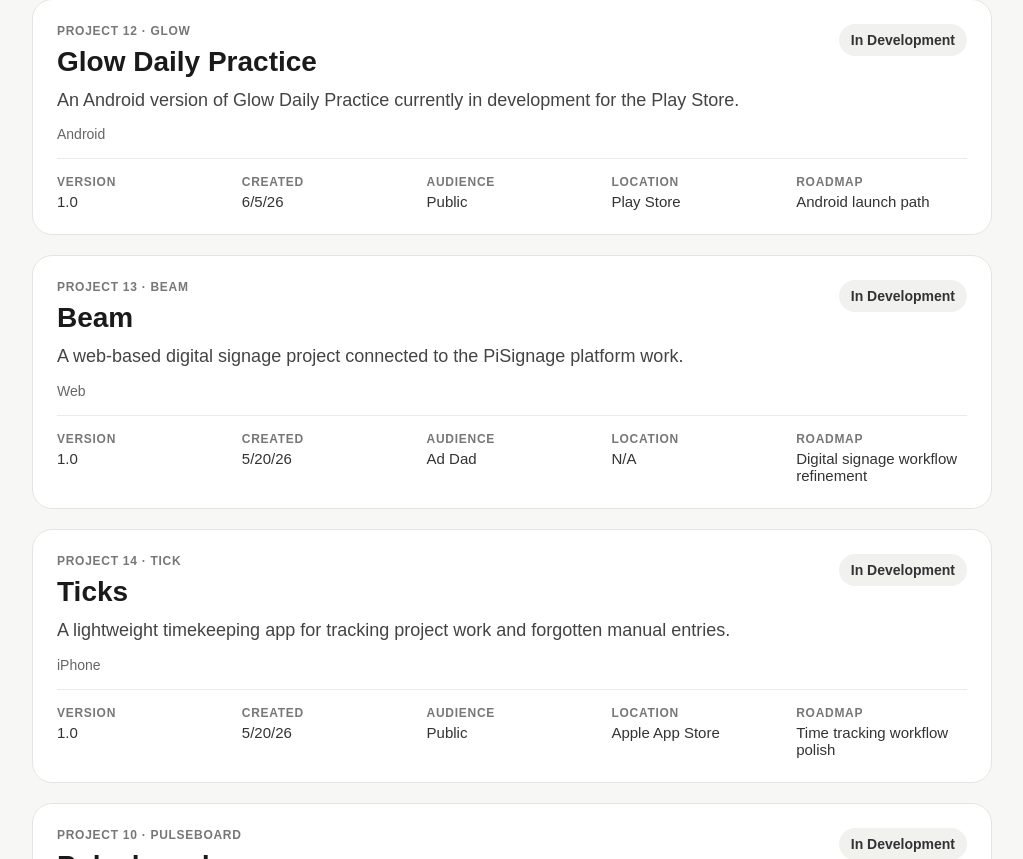
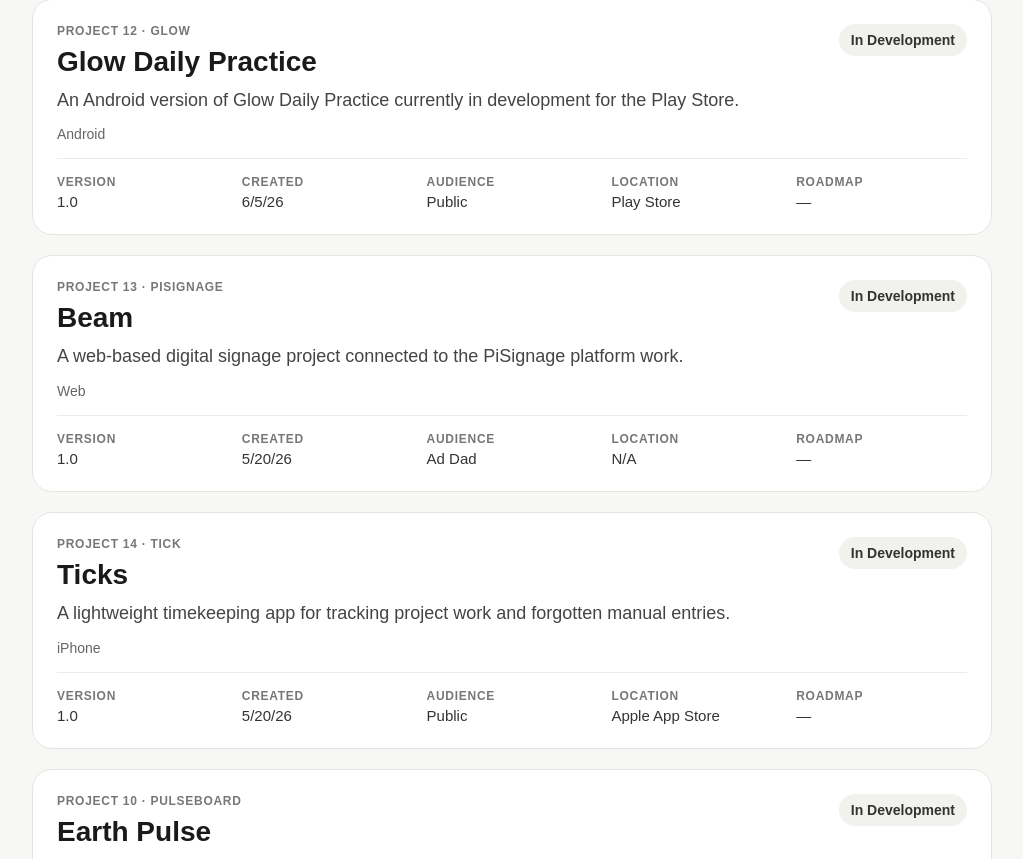
Before and after one commit to donnoel/apps-showcase, a Next.js app: page /apps in a window 1280 px wide. Shown: the part 541-1400 px from the top of the page, without its empty margins (128-1151 px from the left). Built offline with nearby package versions, Linux system fonts and the light colour scheme.

Commit message:
Refresh portfolio status data

```diff
--- a/data/apps.ts
+++ b/data/apps.ts
@@ -254,7 +254,7 @@ export const apps: AppEntry[] = [
     projectNumber: 10,
     projectName: "Pulseboard",
     slug: "pulseboard",
-    name: "Pulseboard",
+    name: "Earth Pulse",
     description: "A development-stage app exploring a living view of world events and signals.",
     platform: "iPhone / iPad",
     status: "In Development",
@@ -266,11 +266,11 @@ export const apps: AppEntry[] = [
     githubUrl: "https://github.com/donnoel/Pulseboard",
     githubPagesUrl: "https://donnoel.github.io/Pulseboard/",
     summary:
-      "Pulseboard is a map-first iPhone and iPad app for exploring live natural events from direct public feeds. It is aimed at turning constantly moving event data into something clearer, more structured, and easier to scan.",
+      "Earth Pulse is a map-first iPhone and iPad app for exploring live natural events from direct public feeds. It is aimed at turning constantly moving event data into something clearer, more structured, and easier to scan.",
     whatIBuilt:
       "This project is centered on a map-first experience for live natural-event exploration, with a product direction focused on readable signals, current event context, and a calmer presentation of fast-changing public data.",
     whatILearned:
-      "Pulseboard reflects an ongoing interest in signal versus noise: how to organize dynamic information so it feels useful instead of overwhelming.",
+      "Earth Pulse reflects an ongoing interest in signal versus noise: how to organize dynamic information so it feels useful instead of overwhelming.",
   },
   {
     projectNumber: 11,
@@ -286,6 +286,7 @@ export const apps: AppEntry[] = [
     createdOn: "6/5/26",
     roadmap: "Portfolio maintenance",
     githubUrl: "https://github.com/donnoel/apps-showcase",
+    githubPagesUrl: "https://donnoel.github.io/apps-showcase/",
     websiteUrl: "https://main.d3g59tagskgi8.amplifyapp.com/",
     summary:
       "App Showcase is the web portfolio that ties the full project collection together. It gives each app a place to live with status, platform, links, roadmap notes, and a short story about what was built.",
@@ -306,9 +307,7 @@ export const apps: AppEntry[] = [
     version: "1.0",
     location: "Play Store",
     createdOn: "6/5/26",
-    roadmap: "Android launch path",
-    githubUrl: "https://github.com/donnoel/Glow",
-    githubPagesUrl: "https://donnoel.github.io/Glow/",
+    roadmap: "",
     summary:
       "Glow for Android extends the daily-practice idea beyond Apple platforms with a focused version of the habit-building experience for Play Store release.",
     whatIBuilt:
@@ -318,7 +317,7 @@ export const apps: AppEntry[] = [
   },
   {
     projectNumber: 13,
-    projectName: "Beam",
+    projectName: "PiSignage",
     slug: "beam",
     name: "Beam",
     description: "A web-based digital signage project connected to the PiSignage platform work.",
@@ -328,7 +327,7 @@ export const apps: AppEntry[] = [
     version: "1.0",
     location: "N/A",
     createdOn: "5/20/26",
-    roadmap: "Digital signage workflow refinement",
+    roadmap: "",
     githubUrl: "https://github.com/donnoel/PiSignage",
     githubPagesUrl: "https://donnoel.github.io/PiSignage/",
     summary:
@@ -350,7 +349,7 @@ export const apps: AppEntry[] = [
     version: "1.0",
     location: "Apple App Store",
     createdOn: "5/20/26",
-    roadmap: "Time tracking workflow polish",
+    roadmap: "",
     githubUrl: "https://github.com/donnoel/Tick",
     githubPagesUrl: "https://donnoel.github.io/Tick/",
     summary:
```
